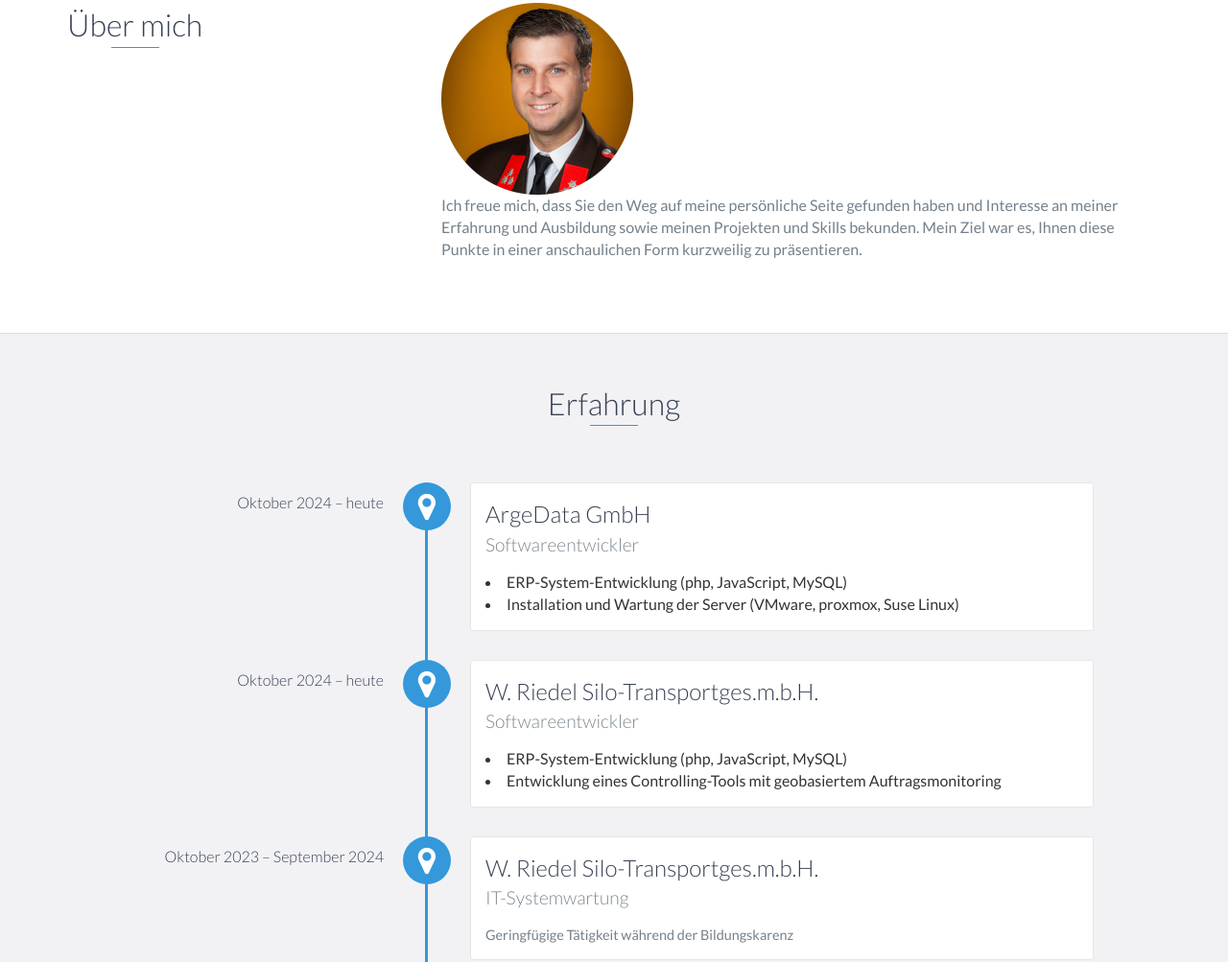
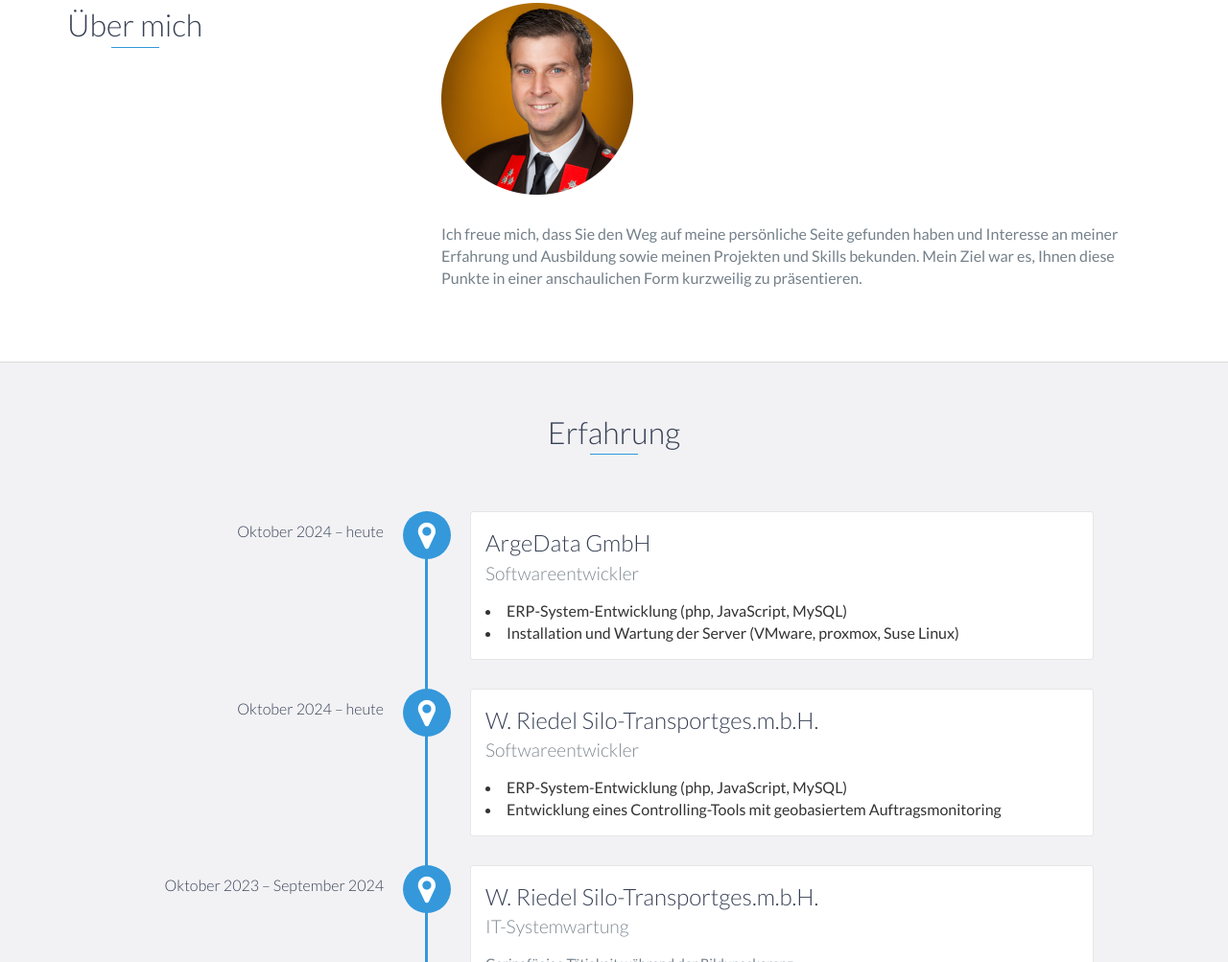
Before and after one commit to rechbergerm/rechbergerm.github.io, a website: page index.html in a window 1280 px wide. Shown: the part 872-1875 px from the top of the page at 96% size. Drawn offline with nearby package versions, Linux system fonts and the light colour scheme.

Commit message:
Add files via upload

```diff
--- a/index.html
+++ b/index.html
@@ -73,7 +73,7 @@
                 </div>
                 <div class="col-md-8">
                     <img src="images/portrait.png">
-                    <p>
+                    <p style="margin-top: 30px;">
                         Ich freue mich, dass Sie den Weg auf meine pers&ouml;nliche Seite gefunden haben und Interesse an meiner Erfahrung und Ausbildung sowie meinen Projekten und Skills bekunden. Mein Ziel war es, Ihnen diese Punkte in einer anschaulichen Form kurzweilig zu pr&auml;sentieren.
                     </p>
                 </div>
```
